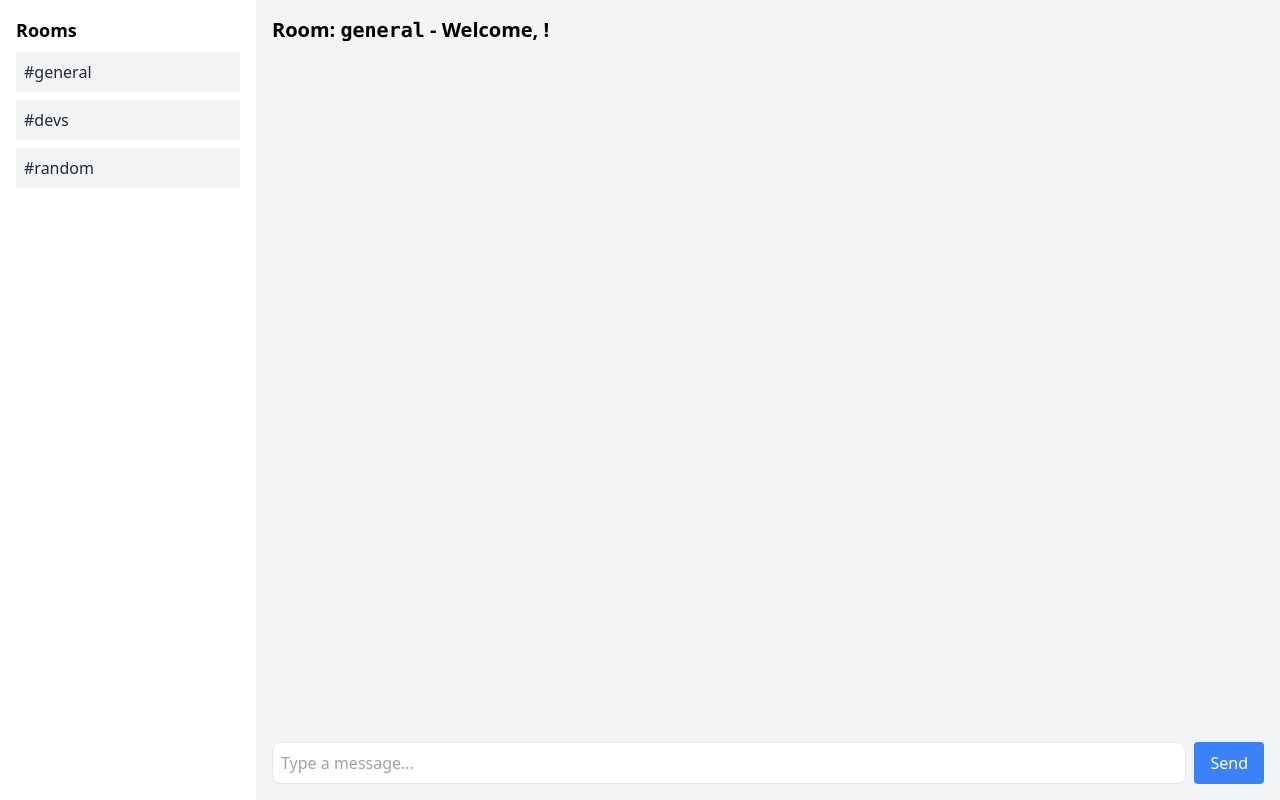
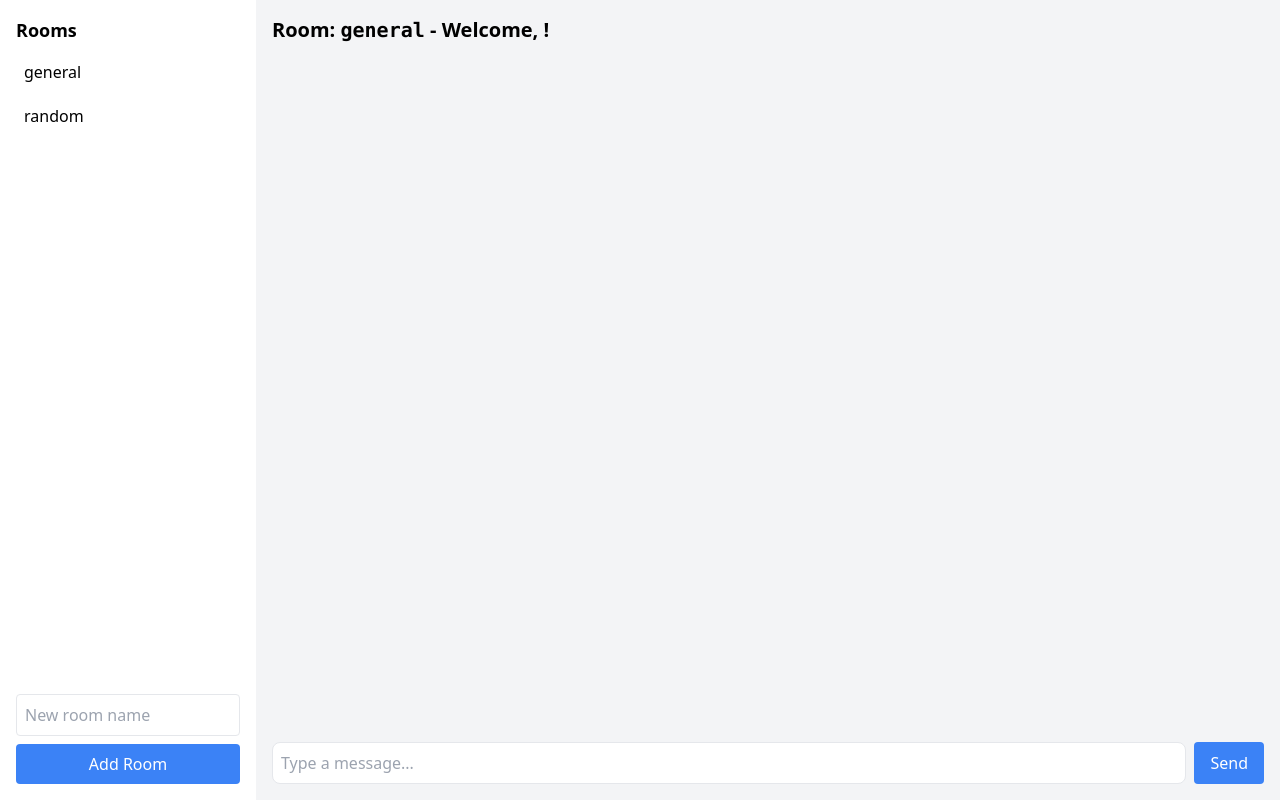
Before and after one commit to MargoTech/app-chat, a React (Vite) app: page /room/general in a window 1280 px wide. Built offline with nearby package versions, Linux system fonts and the light colour scheme.

Commit message:
Adding function for creating new rooms

```diff
--- a/src/components/RoomList.jsx
+++ b/src/components/RoomList.jsx
@@ -1,26 +1,55 @@
-import { Link, useParams } from "react-router-dom";
-
-const ROOMS = ["general", "devs", "random"];
+import { useState } from "react";
+import { Link, useNavigate, useParams } from "react-router-dom";
 
 export default function RoomList() {
-  const { roomId } = useParams();
+  const [rooms, setRooms] = useState(() => {
+    return JSON.parse(localStorage.getItem("rooms")) || ["general", "random"];
+  });
+  const [newRoom, setNewRoom] = useState("");
+  const navigate = useNavigate();
+
+  const handleAddRoom = () => {
+    const room = newRoom.trim();
+    if (room && !rooms.includes(room)) {
+      const updated = [...rooms, room];
+      setRooms(updated);
+      localStorage.setItem("rooms", JSON.stringify(updated));
+      navigate(`/room/${room}`);
+    }
+    setNewRoom("");
+  };
 
   return (
     <aside className="w-64 bg-white shadow p-4 flex flex-col gap-2">
       <h2 className="text-lg font-semibold md-4">Rooms</h2>
-      {ROOMS.map((room) => (
-        <Link
-          key={room}
-          to={`/room/${room}`}
-          className={`p-2 rounded ${
-            roomId === room
-              ? "bg-blue-500 text-white"
-              : "bg-gray-100 text-gray-800 hover:bg-blue-100"
-          }`}
+      <ul className="flex-1 overflow-y-auto space-y-1 mb-4">
+        {rooms.map((room) => (
+          <li key={room}>
+            <Link
+              to={`/room/${room}`}
+              className="block p-2 rounded hover:bg-gray-300"
+            >
+              {room}
+            </Link>
+          </li>
+        ))}
+      </ul>
+
+      <div className="mt-auto">
+        <input
+          type="text"
+          value={newRoom}
+          onChange={(e) => setNewRoom(e.target.value)}
+          placeholder="New room name"
+          className="w-full p-2 border rounded mb-2"
+        />
+        <button
+          onClick={handleAddRoom}
+          className="w-full bg-blue-500 text-white py-2 rounded hover:bg-blue-600"
         >
-          #{room}
-        </Link>
-      ))}
+          Add Room
+        </button>
+      </div>
     </aside>
   );
 }
```
